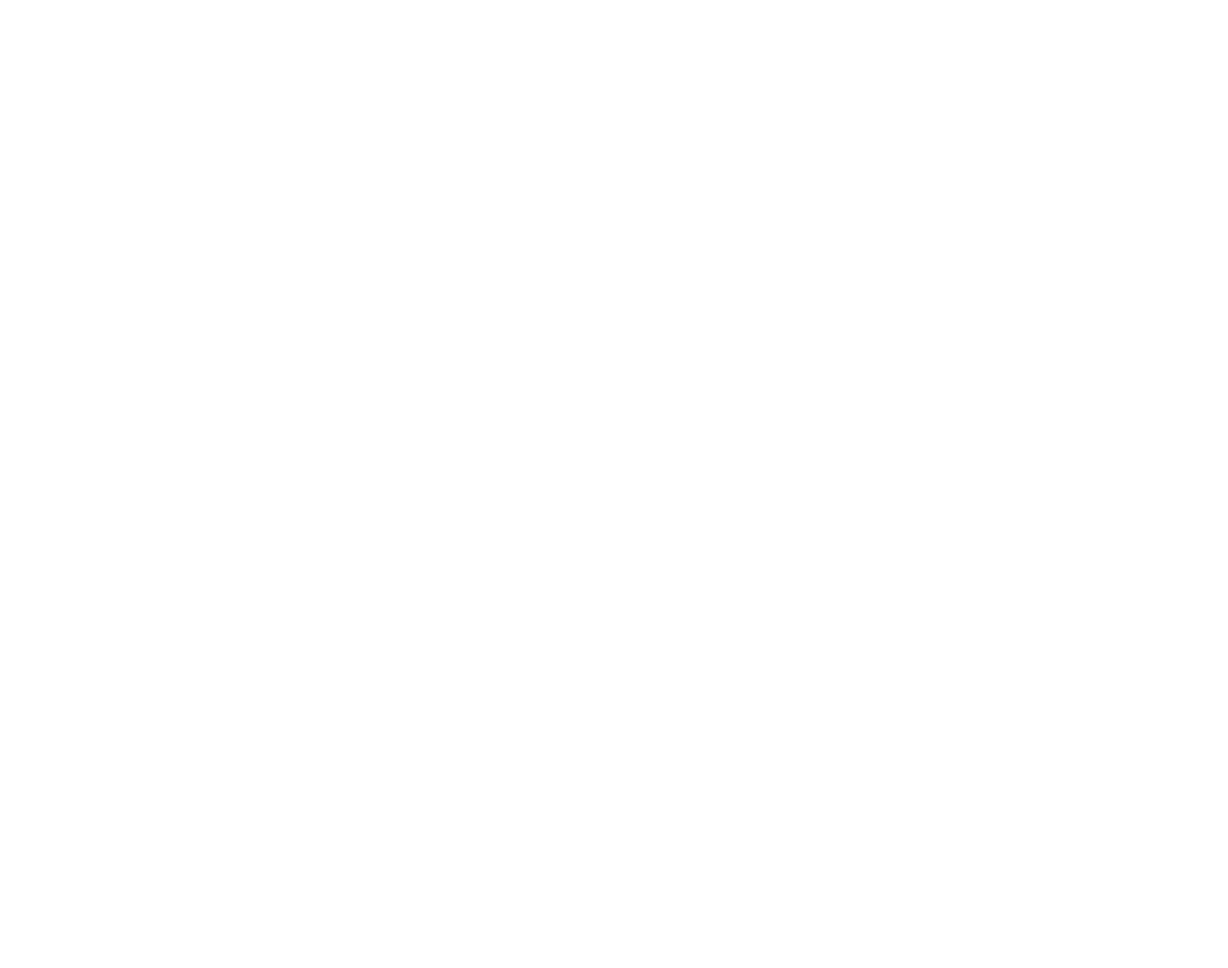
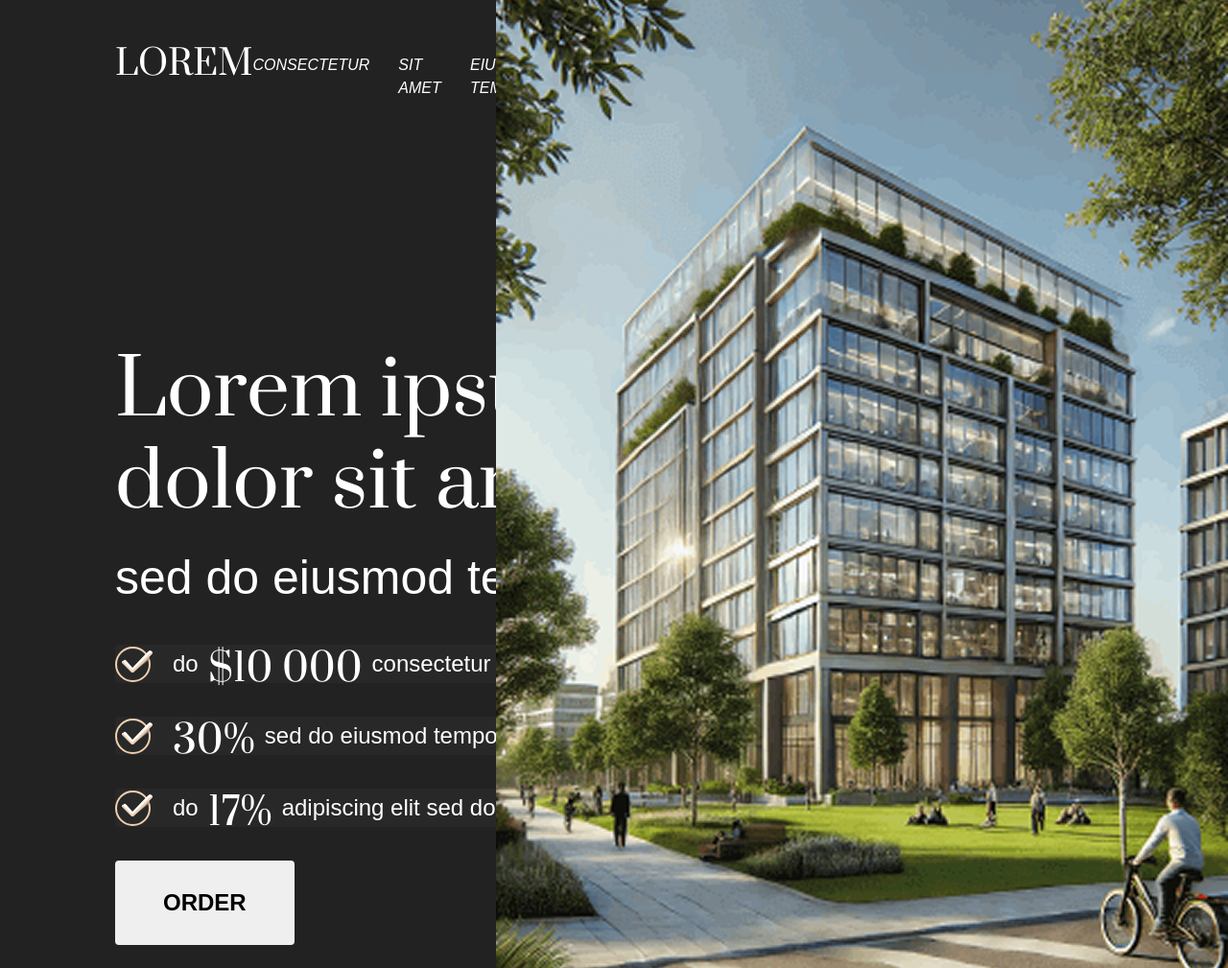
Before and after one commit to ukayW/Test-task, a plain HTML site: page index.html in a window 1280 px wide. Shown: the whole page at 96% size. Before the commit the page ends 800 px from the top, so only its background shows below. Drawn offline with Linux system fonts and the light colour scheme.

Commit message:
feat: add intro screen

```diff
--- a/index.html
+++ b/index.html
@@ -3,7 +3,45 @@
   <head>
     <meta charset="UTF-8" />
     <meta name="viewport" content="width=device-width, initial-scale=1.0" />
-    <title>Document</title>
+    <link rel="stylesheet" href="src/css/style.css" />
+    <title>Test task</title>
   </head>
-  <body></body>
+  <body>
+    <div class="intro">
+      <div class="container">
+        <div class="intro__inner">
+          <header>
+            <h2 class="logo">LOREM</h2>
+            <ul class="nav">
+              <li>Consectetur</li>
+              <li>Sit Amet</li>
+              <li>Eiusmod Tempor</li>
+            </ul>
+          </header>
+          <div class="offer">
+            <h1 class="offer__title">Lorem ipsum dolor sit amet</h1>
+            <h3 class="offer__subtitle">sed do eiusmod tempor</h3>
+            <ul class="offers__list">
+              <li>
+                do
+                <h4>$10 000</h4>
+                consectetur elit
+              </li>
+              <li>
+                <h4>30%</h4>
+                sed do eiusmod tempor
+              </li>
+              <li>
+                do
+                <h4>17%</h4>
+                adipiscing elit sed do
+              </li>
+            </ul>
+            <button class="offer__button">Order</button>
+          </div>
+          <img class="intro__img" src="src/images/1section_img.png" alt="" />
+        </div>
+      </div>
+    </div>
+  </body>
 </html>
--- a/src/css/style.css
+++ b/src/css/style.css
@@ -0,0 +1,140 @@
+body {
+  margin: 0;
+  font-family: Arial, sans-serif;
+  font-size: 16px;
+  font-weight: 400;
+  color: #fff;
+  line-height: 1.5;
+}
+
+*,
+*::before,
+*::after {
+  box-sizing: border-box;
+}
+
+h1,
+h2,
+h3,
+h4,
+h5,
+p {
+  margin: 0;
+}
+
+@font-face {
+  font-family: 'Prata';
+  src: url('/src/fonts/Prata-Regular.ttf') format('woff2');
+  font-weight: 400;
+  font-style: normal;
+  font-display: swap;
+}
+
+/* Container */
+.container {
+  width: 100%;
+  max-width: 1920px;
+  margin: 0 auto;
+}
+
+/* Intro */
+.intro {
+  width: 100%;
+  height: 1010px;
+  background-color: #222222;
+}
+.intro__inner {
+  display: block;
+  position: relative;
+}
+.intro__img {
+  margin-left: auto;
+  position: absolute;
+  right: 0;
+  top: 0;
+}
+
+/* Header */
+header {
+  width: 50%;
+  display: flex;
+  justify-content: space-between;
+  padding: 40px 60px 40px 120px;
+}
+.logo {
+  font-family: 'Prata', sans-serif;
+  font-size: 36px;
+  font-weight: 400;
+}
+.nav {
+  font-style: italic;
+  text-transform: uppercase;
+  list-style-type: none;
+  padding: 0;
+  display: flex;
+  gap: 30px;
+}
+.nav li {
+  display: inline-block;
+}
+
+/* Offer */
+.offer {
+  margin: 200px 120px 0;
+}
+
+.offer__title {
+  font-family: 'Prata', sans-serif;
+  font-size: 80px;
+  font-weight: 400;
+  line-height: 1.2;
+  max-width: 600px;
+}
+
+.offer__subtitle {
+  margin: 20px 0 40px 0;
+  font-size: 50px;
+  line-height: 1.2;
+  font-weight: 400;
+}
+
+.offers__list {
+  list-style: none;
+  padding-left: 0;
+}
+
+.offers__list li {
+  margin-bottom: 35px;
+  display: flex;
+  width: fit-content;
+  height: 40px;
+  padding: 0 30px 0 60px;
+  gap: 10px;
+
+  background: url('/src/images/price.svg') no-repeat left center;
+  background-color: #282829;
+  border-radius: 4px;
+
+  align-items: center;
+  font-size: 24px;
+  line-height: 1.1;
+}
+
+.offers__list h4 {
+  height: 50px;
+  font-family: 'Prata', sans-serif;
+  font-size: 40px;
+  font-weight: 400;
+  line-height: 1.5;
+  word-spacing: 10;
+}
+
+.offer__button {
+  padding: 30px 50px;
+  font-size: 24px;
+  font-weight: bold;
+  text-transform: uppercase;
+  border-radius: 4px;
+  border: none;
+  cursor: pointer;
+}
```
Also changed, not shown: src/fonts/Prata-Regular.ttf (added), src/images/1section_img.png (added), src/images/2_section_img_1.png (added), src/images/2_section_img_2.png (added), src/images/3_section_img_1.png (added), src/images/3_section_img_2.png (added), src/images/price.svg (added).
